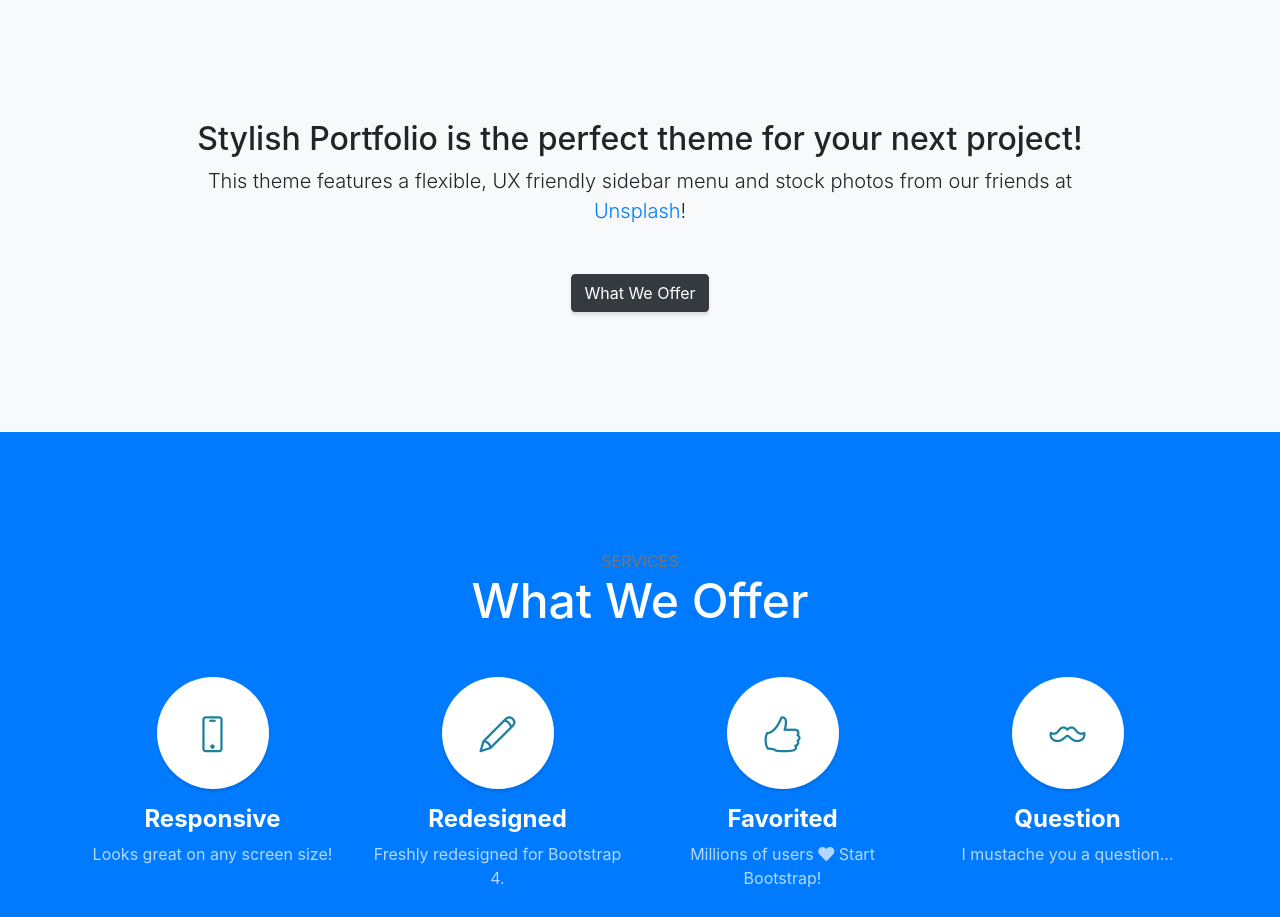
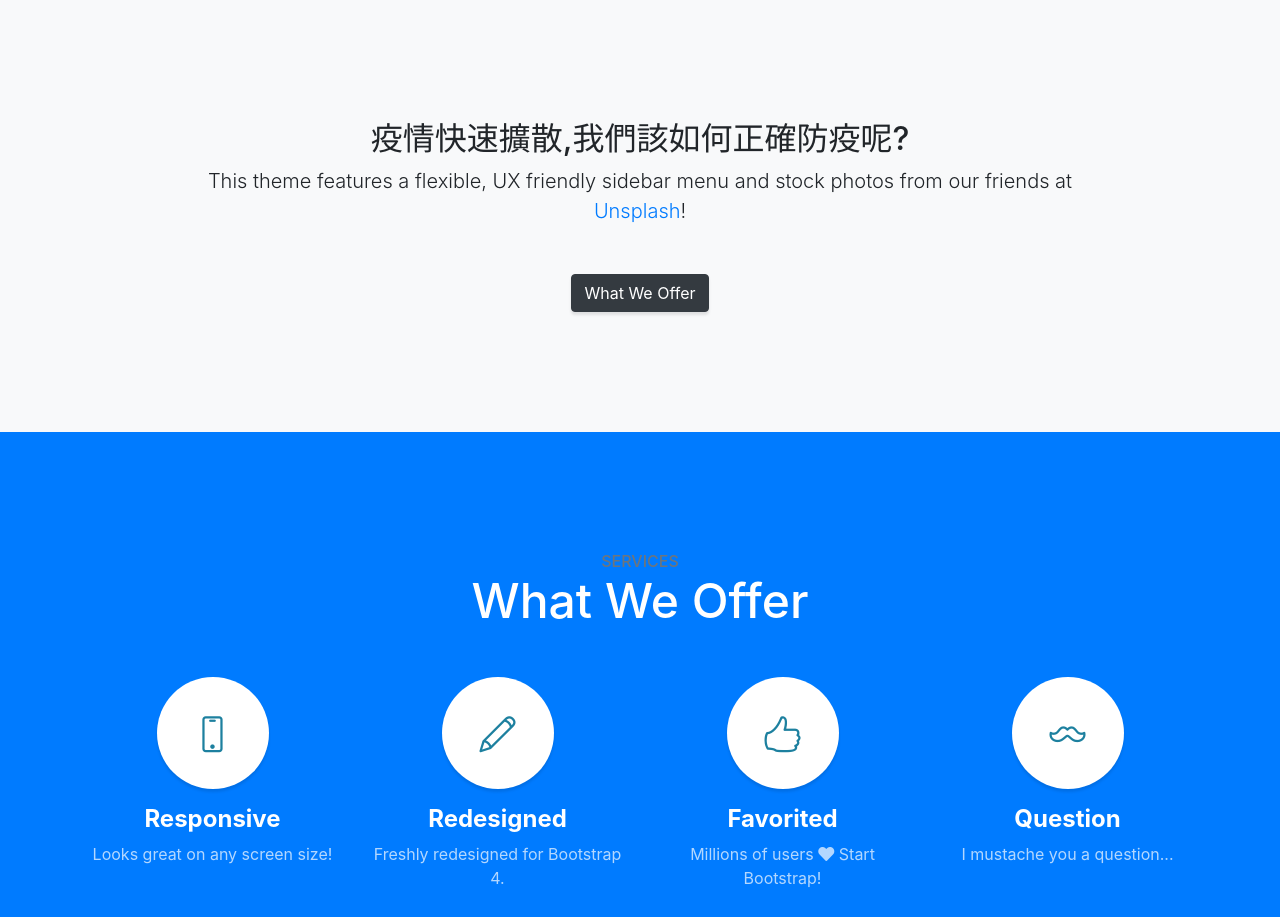
Before and after one commit to hannssu/covid-19, a website with bundled scripts: page index.html in a window 1280 px wide. Shown: the part 800-1717 px from the top of the page. Built offline with nearby package versions, Linux system fonts and the light colour scheme.

Commit message:
Update index.html

```diff
--- a/index.html
+++ b/index.html
@@ -69,7 +69,7 @@
     <div class="container text-center">
       <div class="row">
         <div class="col-lg-10 mx-auto">
-          <h2>Stylish Portfolio is the perfect theme for your next project!</h2>
+          <h2>疫情快速擴散,我們該如何正確防疫呢?</h2>
           <p class="lead mb-5">This theme features a flexible, UX friendly sidebar menu and stock photos from our friends at
             <a href="https://unsplash.com/">Unsplash</a>!</p>
           <a class="btn btn-dark btn-xl js-scroll-trigger" href="#services">What We Offer</a>
```
